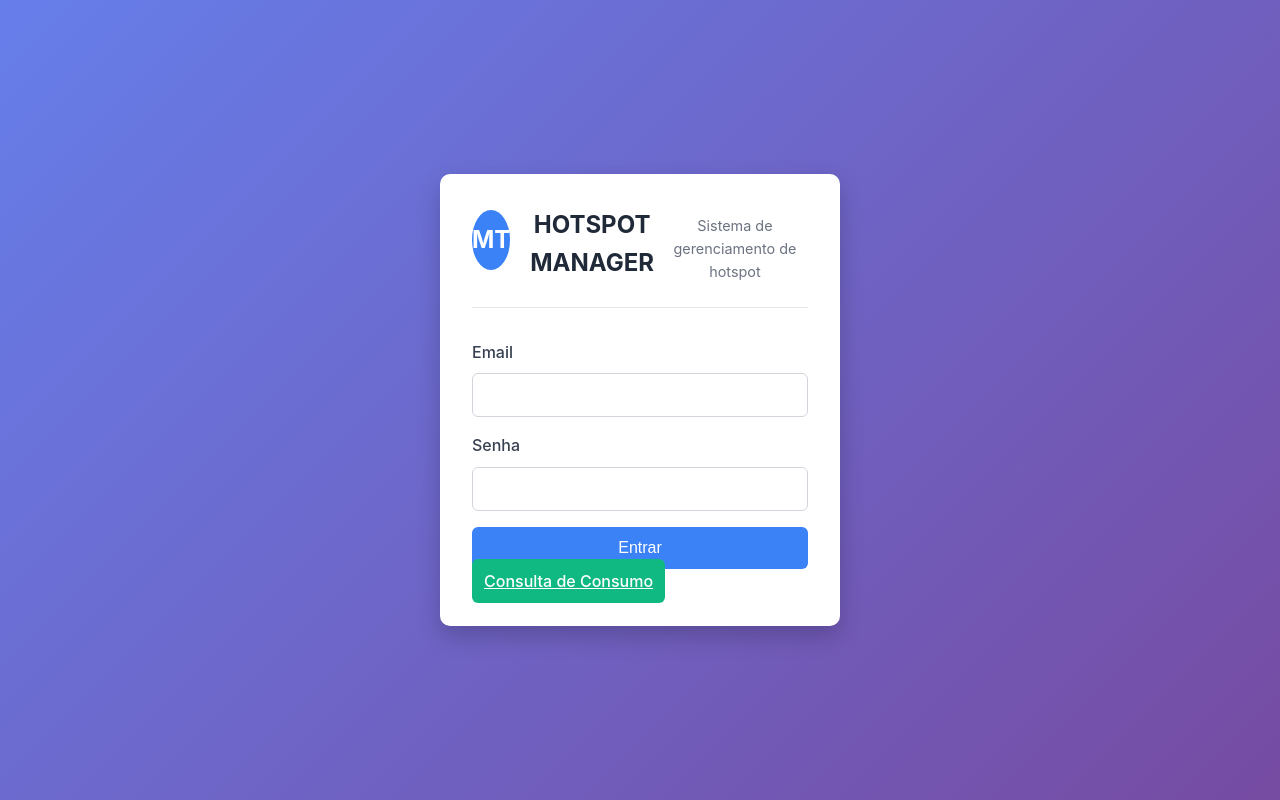
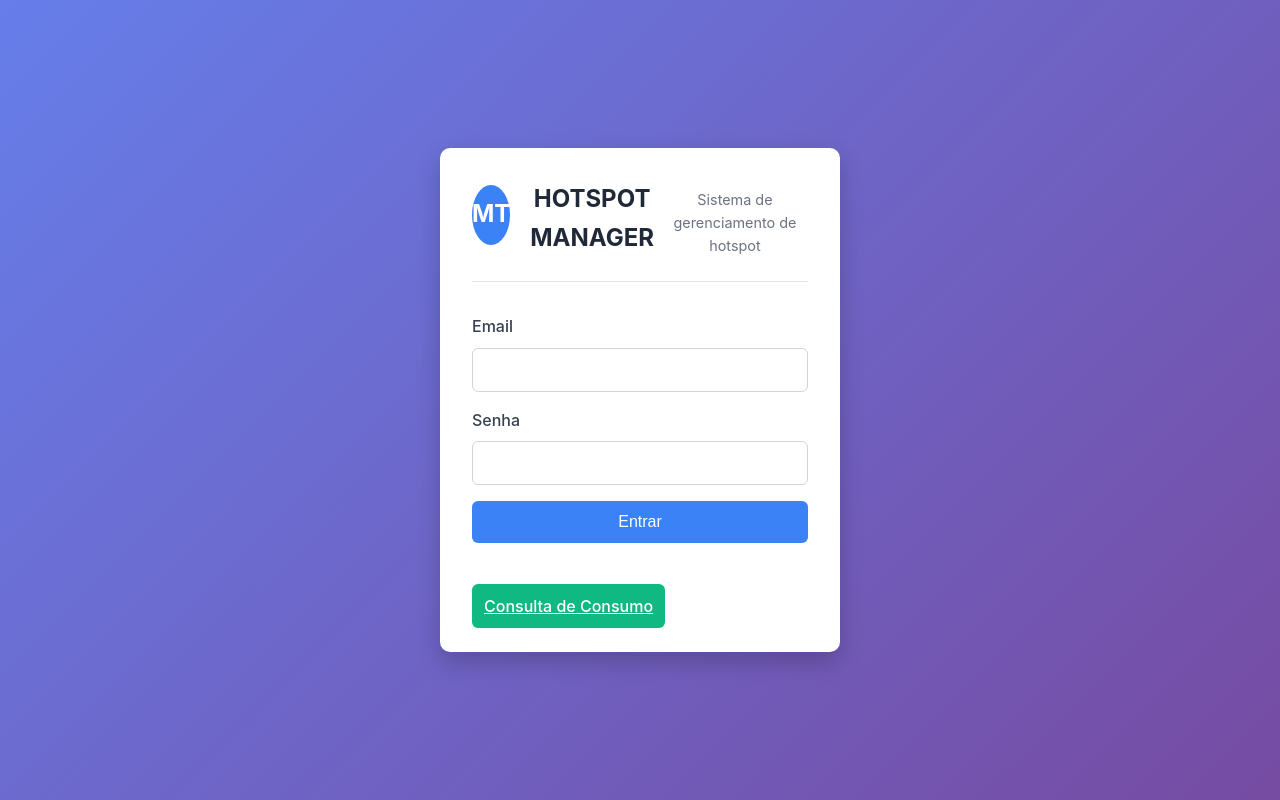
Before and after one commit to leodej/Hotspot-asso, a Flask app: page /login in a window 1280 px wide. Run offline with Flask 3, Linux system fonts and the light colour scheme.

Commit message:
add line breaks between login form and button for spacing
#VERCEL_SKIP

Co-authored-by: Leandro <31863540+leodej@users.noreply.github.com>

```diff
--- a/templates/login.html
+++ b/templates/login.html
@@ -126,8 +126,10 @@
       <button type="submit" class="btn">Entrar</button>
   </form>
 
+  <br><br>
+
   <div class="text-center mt-3">
-      <a href="{{ url_for('consulta_publica') }}" class="btn" style="background: #10b981; margin-top: 2rem;">
+      <a href="{{ url_for('consulta_publica') }}" class="btn" style="background: #10b981; margin-top: 1rem;">
           Consulta de Consumo
       </a>
   </div>
```
